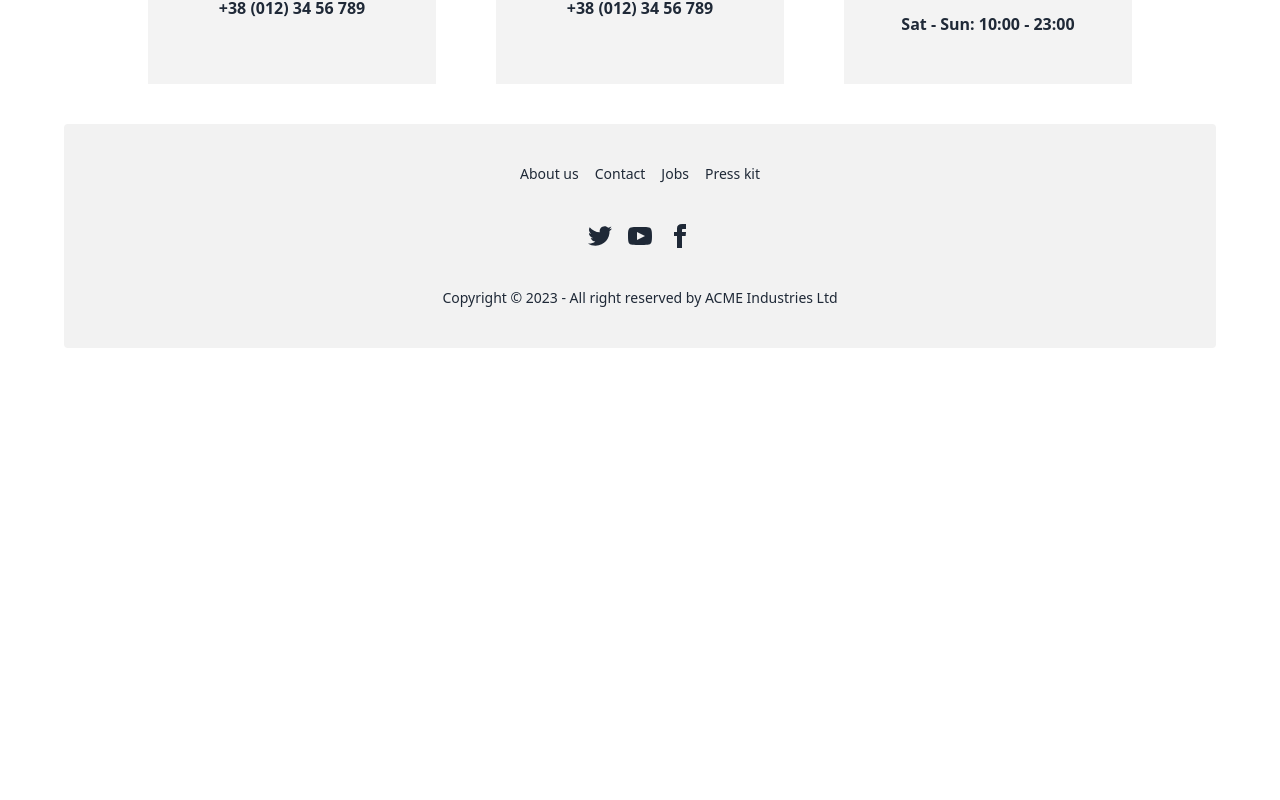
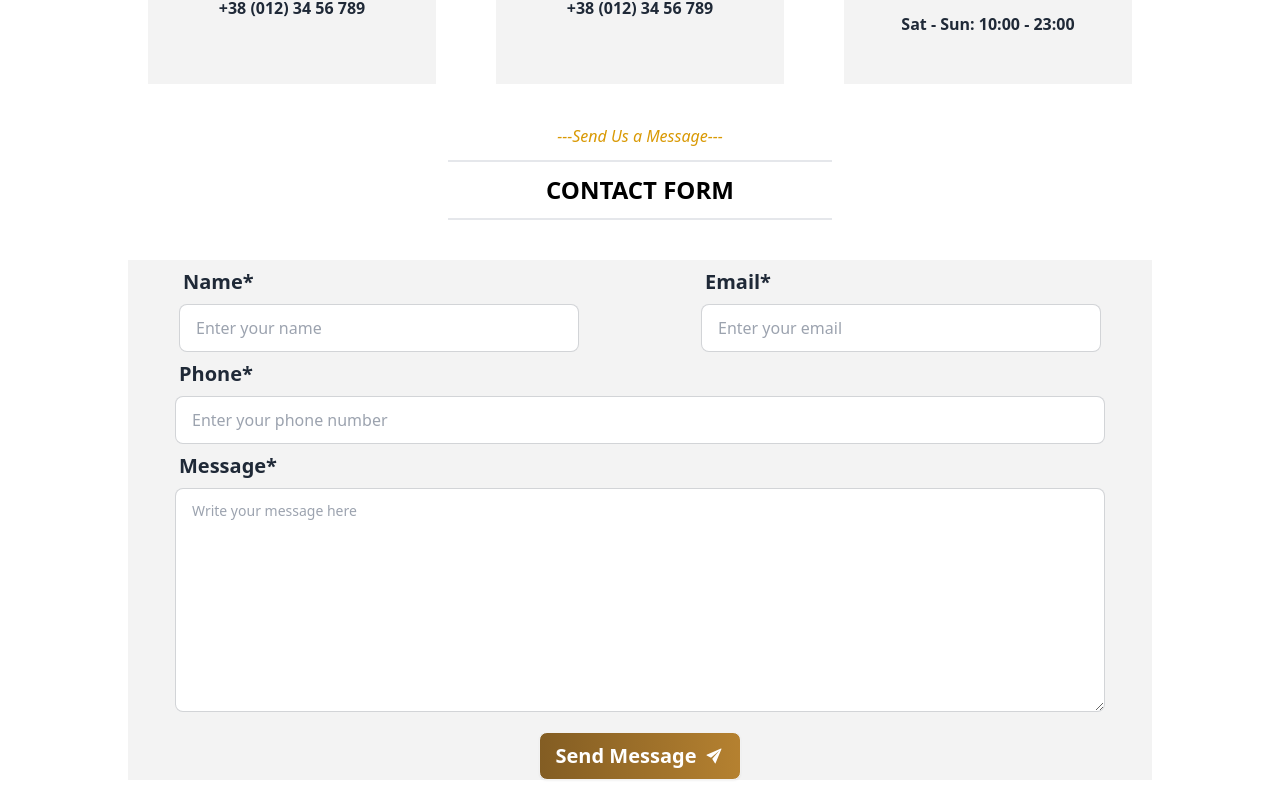
Before and after one commit to Farhad-Hossain-45/bistro-boss, a React (Vite) app: page /contact in a window 1280 px wide. Shown: the part 820-1620 px from the top of the page. Before the commit the page ends 1168 px from the top, so only its background shows below. Built offline with nearby package versions, Linux system fonts and the light colour scheme.

Commit message:
added contact from page

```diff
--- a/src/Page/Contact/Contact.jsx
+++ b/src/Page/Contact/Contact.jsx
@@ -5,6 +5,7 @@ import SectionTitle from "../../components/SectionTitle/SectionTitle";
 import { BiSolidPhoneCall } from "react-icons/bi";
 import { FaLocationDot } from "react-icons/fa6";
 import { IoIosTime } from "react-icons/io";
+import ContactFrom from "./ContactFrom/ContactFrom";
 
 const Contact = () => {
     return (
@@ -56,6 +57,7 @@ const Contact = () => {
                     </div>
                 </div>
             </div>
+            <ContactFrom></ContactFrom>
         </div>
     );
 };
--- /dev/null
+++ b/src/Page/Contact/ContactFrom/ContactFrom.jsx
@@ -0,0 +1,65 @@
+
+import SectionTitle from "../../../components/SectionTitle/SectionTitle";
+import { IoIosSend } from "react-icons/io";
+
+
+const ContactFrom = () => {
+    return (
+        <div className="my-10">
+            <div>
+                <SectionTitle subHeading={'---Send Us a Message---'} heading={'CONTACT FORM'}></SectionTitle>
+            </div>
+            <div className="bg-[#F3F3F3] max-w-5xl mx-auto">
+                <div className="mt-10 md:flex gap-5 justify-around  ">
+                    <div>
+                        <label className="form-control">
+                            <div className="label">
+                                <span className="label-text text-xl font-semibold">Name*</span>
+
+                            </div>
+                            <input type="text" placeholder="Enter your name" className="input input-bordered md:w-[400px] w-full" />
+
+                        </label>
+                    </div>
+                    <div>
+                        <label className="form-control">
+                            <div className="label">
+                                <span className="label-text text-xl font-semibold">Email*</span>
+
+                            </div>
+                            <input type="text" placeholder="Enter your email" className="input input-bordered md:w-[400px] w-full" />
+
+                        </label>
+                    </div>
+
+                </div>
+                <div className="md:flex justify-center">
+                    <label className="form-control">
+                        <div className="label">
+                            <span className="label-text text-xl font-semibold">Phone*</span>
+
+                        </div>
+                        <input type="number" placeholder="Enter your phone number" className="input input-bordered md:w-[930px] w-full" />
+
+                    </label>
+                </div>
+                <div className="md:flex justify-center">
+                    <label className="form-control">
+                        <div className="label">
+                            <span className="label-text text-xl font-semibold">Message*</span>
+
+                        </div>
+                        <textarea className="textarea textarea-bordered md:w-[930px] w-full md:h-56 h-32" placeholder="Write your message here "></textarea>
+
+                    </label>
+                </div>
+                <div className="mt-5 flex justify-center">
+                    <button className="btn text-white text-xl font-semibold bg-gradient-to-r from-[#835D23] to-[#B58130]" >Send Message <IoIosSend /></button>
+                </div>
+            </div>
+
+        </div>
+    );
+};
+
+export default ContactFrom;
```
